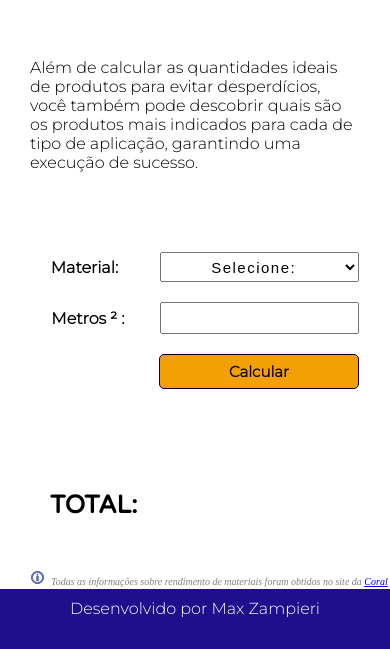
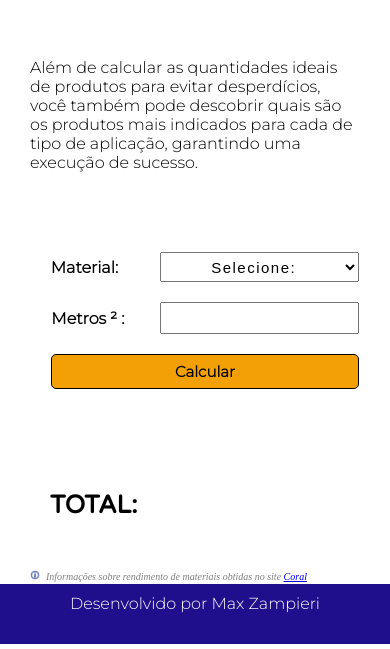
Before and after one commit to MaxZampieri/calculadoraDeMateriais, a plain HTML site: page index.html in a window 390 px wide. Shown: the part 256-905 px from the top of the page. Drawn offline with Linux system fonts and the light colour scheme.

Commit message:
button calcular

```diff
--- a/css/style.css
+++ b/css/style.css
@@ -207,16 +207,16 @@ footer p{
         padding: 5px;
     }
 }
-@media (max-width: 592px) {
+@media (max-width: 614px) {
     .select-m {
         margin-top: 20px;
 
     }
     .btn-calcular {
-        margin-left: 128px;
-    }
-    .icon img {
-        width: 100px;
+        margin-left:20px;
+        margin-top: 20px;
+        width: 308px;
+
 
     }
     nav {
@@ -238,6 +238,7 @@ footer p{
         margin-top: 30px;
 
     }
+
     .info img {
         width: 11px;
     }
@@ -248,7 +249,8 @@ footer p{
         margin-left: 50px;
     }
     .info img {
-        width: 15px;
+        width: 10px;
+        margin-left: 0;
     }
     .info p {
         font-size: 10px;
@@ -262,6 +264,10 @@ footer p{
     .icon img {
         width: 100px;
 
+    }
+    .btn-calcular {
+        width: 290px;
+        margin-left: 0;
     }
     nav {
         right: 30px;
@@ -299,8 +305,6 @@ footer p{
     footer p {
         font-size: 12px;
     }
-    .btn-calcular {
-        margin-left: 87px;
-    }
+
 
 }
--- a/index.html
+++ b/index.html
@@ -53,7 +53,7 @@
 
     <div class="info">
         <img src="css/info.png" alt="">
-        <p>Todas as informações sobre rendimento de materiais foram obtidos no site da <a href="https://www.coral.com.br/">Coral</a></p>
+        <p>Informações sobre rendimento de materiais obtidas no site <a href="https://www.coral.com.br/">Coral</a></p>
 
     </div>
     <footer>
```
